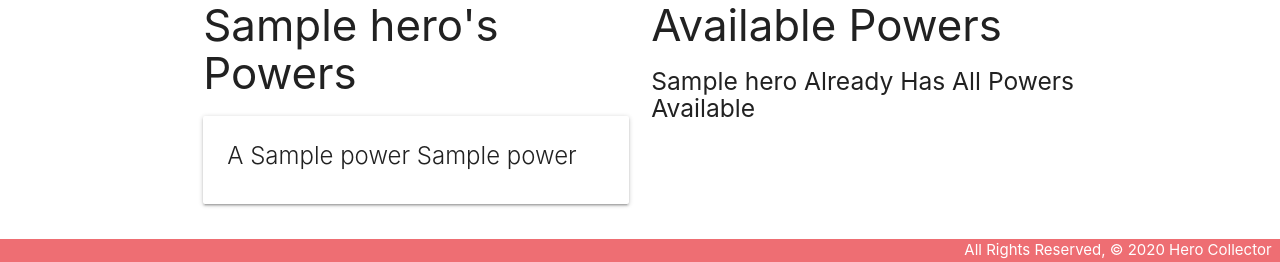
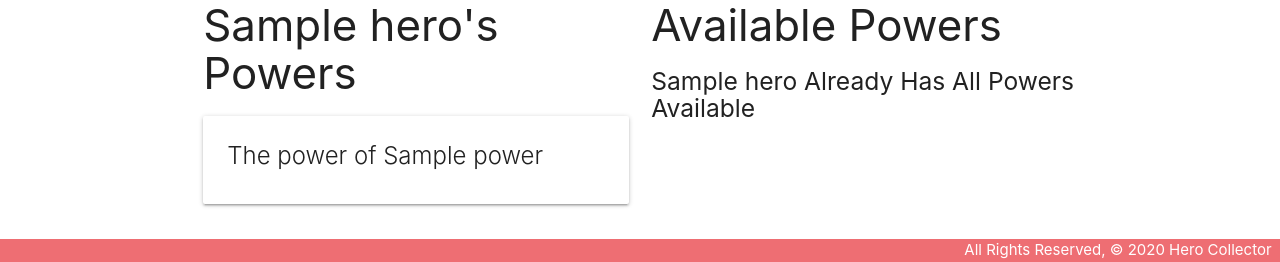
Before and after one commit to chinwe2020/herocollector, a Django app: page /heros/1/ in a window 1280 px wide. Shown: the part 588-850 px from the top of the page. Run offline with Django 3.2, Linux system fonts and the light colour scheme; tables that the repository leaves empty hold one stand-in row (values such as "Sample post").

Commit message:
lab complete

```diff
--- a/main_app/templates/heros/detail.html
+++ b/main_app/templates/heros/detail.html
@@ -50,7 +50,7 @@
         <div class="card">
           <div class="card-content">
             <span class="card-title">
-              A <span>{{ power.name }}</span> {{ power.name }}
+              <p>The power of <span>{{ power.name }}</span></p>
             </span>
           </div>
         </div>
@@ -67,7 +67,7 @@
         <div class="card">
           <div class="card-content">
             <span class="card-title">
-              A <span>{{ power.name }}</span> {{ power.name }}
+              <p>The power of <span>{{ power.name }}</span></p>
             </span>
           </div>
           <div class="card-action">
```
